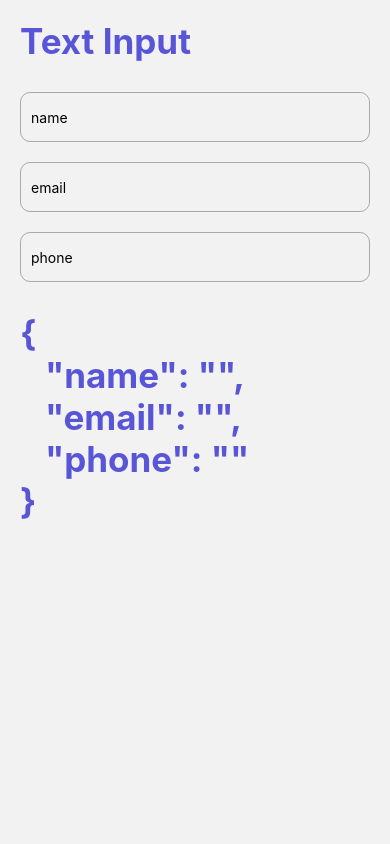
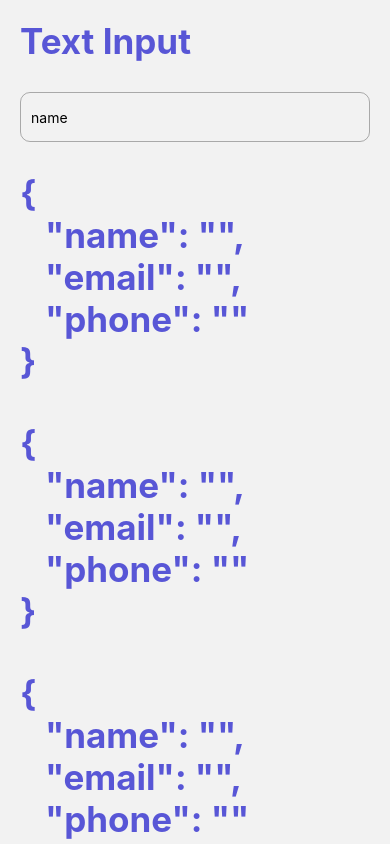
Before and after one commit to silviafer-dev/RNComponents, a React Native app: screen /TextInputScreen in a window 390 px wide. Shown: the top 844 px of the page. Built offline with nearby package versions, Linux system fonts and the light colour scheme.

Commit message:
Practicing with KeyboardAvoidingView but no longer useful

```diff
--- a/src/screens/TextInputScreen.tsx
+++ b/src/screens/TextInputScreen.tsx
@@ -1,7 +1,17 @@
 import React, { useState } from 'react';
-import { StyleSheet, TextInput, View } from 'react-native';
+import {
+  // KeyboardAvoidingView,
+  StyleSheet,
+  TextInput,
+  View,
+  Keyboard,
+  ScrollView,
+  TouchableWithoutFeedback,
+} from 'react-native';
+
 import { HeaderTitle } from '../components/HeaderTitle';
 import { styles } from '../theme/appTheme';
+// import { Platform } from 'react-native';
 
 export const TextInputScreen = () => {
   const [form, setForm] = useState({
@@ -14,6 +24,10 @@
   };
 
   return (
+    // <KeyboardAvoidingView
+    //   behavior={Platform.OS === 'ios' ? 'padding' : 'height'}>
+    <ScrollView>
+      <TouchableWithoutFeedback onPress={Keyboard.dismiss}>
         <View style={styles.globalMargin}>
           <HeaderTitle title="Text Input" />
           <TextInput
@@ -22,7 +36,10 @@
             placeholder="name"
             autoCapitalize="words"
           />
+          <HeaderTitle title={JSON.stringify(form, null, 3)} />
+          <HeaderTitle title={JSON.stringify(form, null, 3)} />
 
+          <HeaderTitle title={JSON.stringify(form, null, 3)} />
           <TextInput
             style={stylesScreen.inputStyle}
             onChangeText={value => onChange(value, 'email')}
@@ -37,8 +54,11 @@
             placeholder="phone"
             keyboardType="number-pad"
           />
-      <HeaderTitle title={JSON.stringify(form, null, 3)} />
+          <View style={{ height: 100 }} />
         </View>
+      </TouchableWithoutFeedback>
+    </ScrollView>
+    // </KeyboardAvoidingView>
   );
 };
 const stylesScreen = StyleSheet.create({
```
Lines whose indentation alone changed are shown as unchanged.
